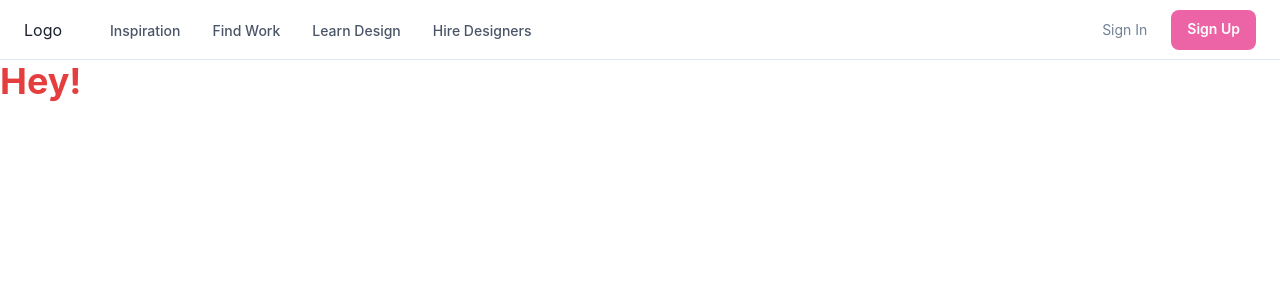
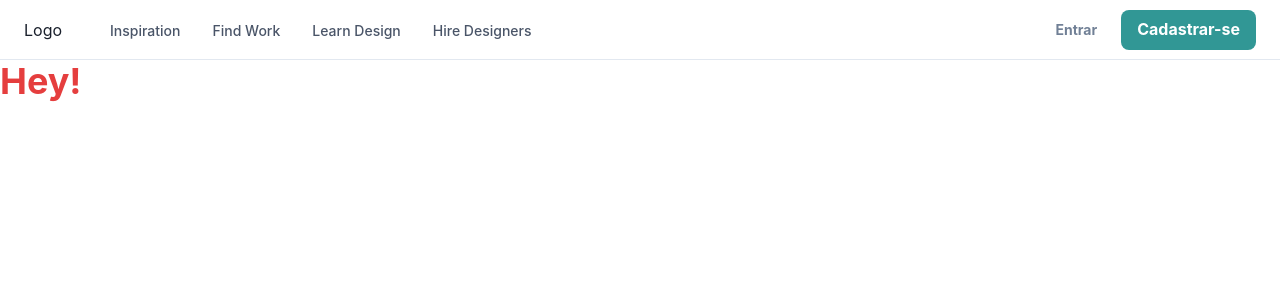
Before and after one commit to rafaelmuttoni/next-auth-prisma, a Next.js app: page / in a window 1280 px wide. Shown: the top 300 px of the page. Built offline with nearby package versions, Linux system fonts and the light colour scheme.

Commit message:
Login and Register // button hover

```diff
--- a/src/layouts/Open/Navbar.tsx
+++ b/src/layouts/Open/Navbar.tsx
@@ -21,6 +21,7 @@ import {
   ChevronDownIcon,
   ChevronRightIcon,
 } from "@chakra-ui/icons";
+import NextLink from "next/link";
 
 export default function WithSubnavigation() {
   const { isOpen, onToggle } = useDisclosure();
@@ -72,28 +73,20 @@ export default function WithSubnavigation() {
           direction={"row"}
           spacing={6}
         >
-          <Button
-            as={"a"}
-            fontSize={"sm"}
-            fontWeight={400}
-            variant={"link"}
-            href={"#"}
-          >
-            Sign In
-          </Button>
-          <Button
-            display={{ base: "none", md: "inline-flex" }}
-            fontSize={"sm"}
-            fontWeight={600}
-            color={"white"}
-            bg={"pink.400"}
-            href={"#"}
-            _hover={{
-              bg: "pink.300",
-            }}
-          >
-            Sign Up
-          </Button>
+          <NextLink href="/login">
+            <Button as={"a"} fontSize={"sm"} variant={"link"}>
+              Entrar
+            </Button>
+          </NextLink>
+          <NextLink href="/register">
+            <Button
+              display={{ base: "none", md: "inline-flex" }}
+              colorScheme="teal"
+              as="a"
+            >
+              Cadastrar-se
+            </Button>
+          </NextLink>
         </Stack>
       </Flex>
 
--- a/src/styles/theme.ts
+++ b/src/styles/theme.ts
@@ -7,6 +7,9 @@ const theme = extendTheme({
       baseStyle: {
         fontWeight: "bold", // Normally, it is "semibold"
         borderRadius: "lg",
+        _hover: {
+          cursor: "pointer",
+        },
       },
     },
   },
```
Also changed, not shown: src/pages/login.tsx (+9 -0 lines), src/pages/register.tsx (+9 -0 lines).
